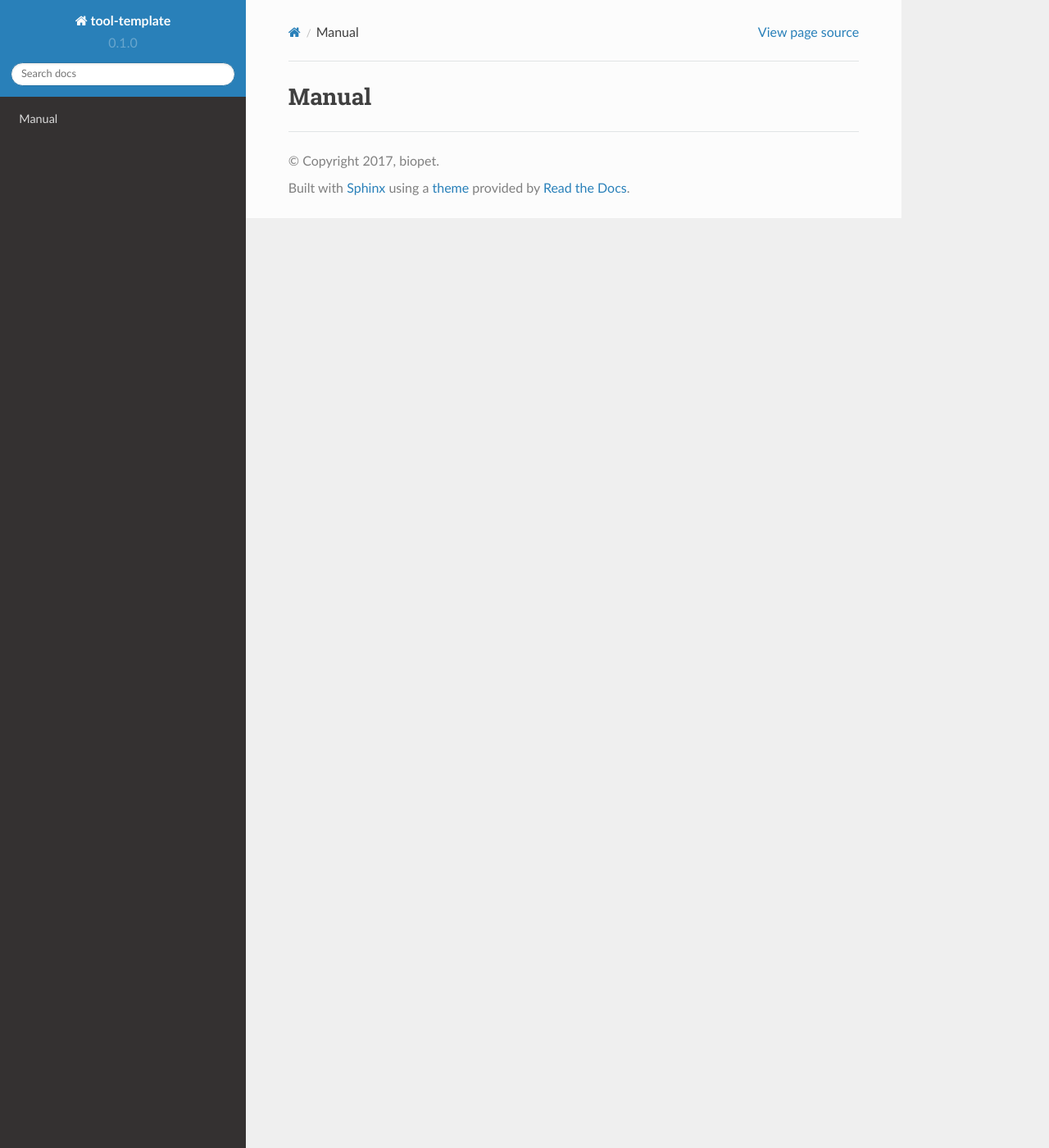
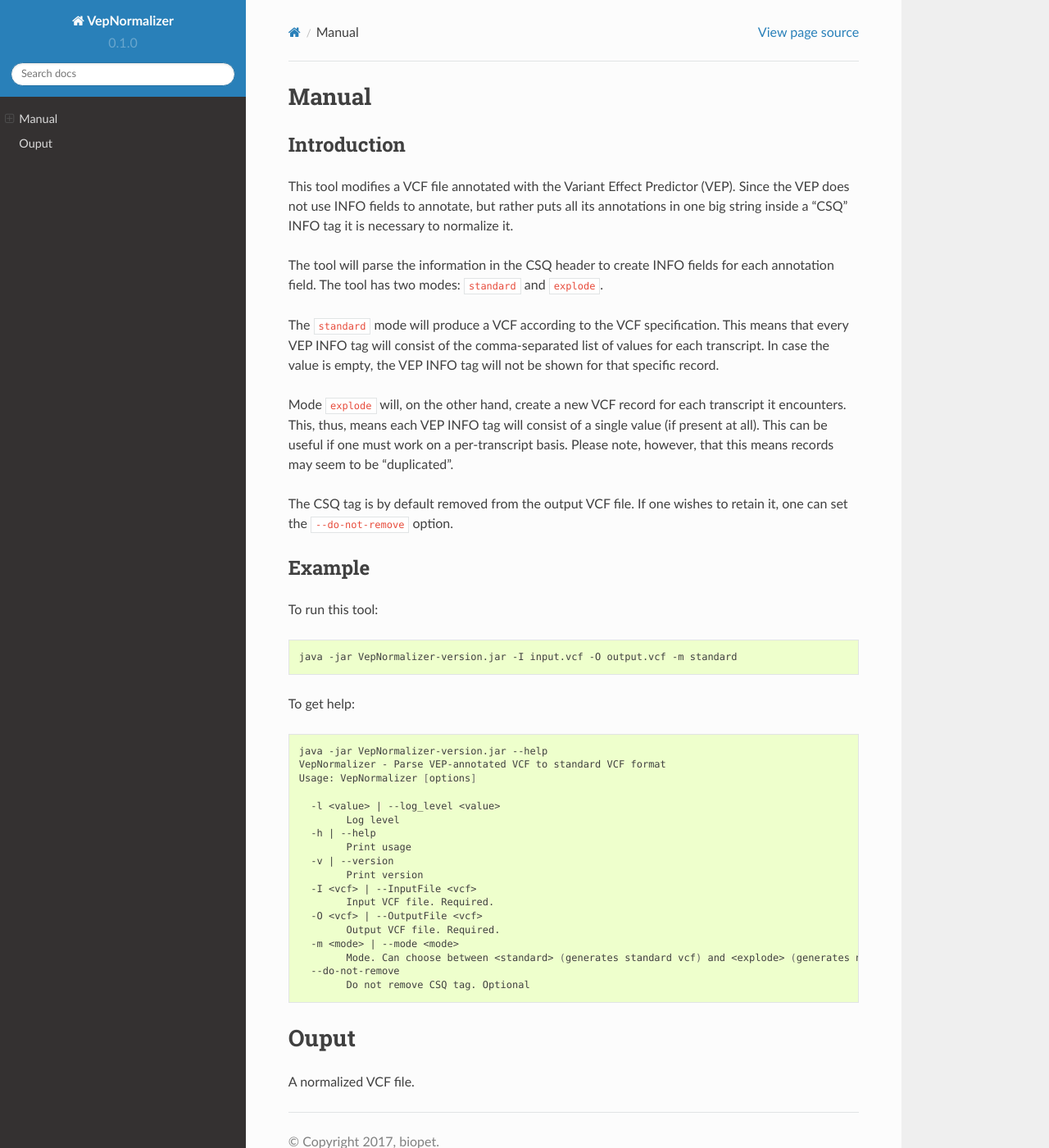
Before and after one commit to biopet/vepnormalizer, a Sphinx documentation site: the page built from docs/MANUAL.md, in a window 1280 px wide and 1400 px high. Shown: the whole window at 82% size. Built offline with Sphinx 7.4.7 and the Read the Docs theme 2.0.0, drawn with Linux system fonts in a browser that asks for light colours.

Commit message:
documentation

````diff
--- a/docs/MANUAL.md
+++ b/docs/MANUAL.md
@@ -1,3 +1,51 @@
 # Manual
 
-<Elaborate usage description>
+## Introduction
+This tool modifies a VCF file annotated with the Variant Effect Predictor (VEP). Since the VEP does not use INFO fields
+to annotate, but rather puts all its annotations in one big string inside a "CSQ" INFO tag it is necessary to normalize
+it.
+
+The tool will parse the information in the CSQ header to create INFO fields for each annotation field. The tool has two
+modes: `standard` and `explode`.
+
+The `standard` mode will produce a VCF according to the VCF specification. This means that every VEP INFO tag will
+consist of the comma-separated list of values for each transcript. In case the value is empty, the VEP INFO tag will
+not be shown for that specific record.
+
+Mode `explode` will, on the other hand, create a new VCF record for each transcript it encounters. This, thus, means
+each VEP INFO tag will consist of a single value (if present at all). This can be useful if one must work on a
+per-transcript basis. Please note, however, that this means records may seem to be "duplicated".
+
+The CSQ tag is by default removed from the output VCF file. If one wishes to retain it, one can set the
+`--do-not-remove` option.
+
+## Example
+To run this tool:
+```bash
+java -jar VepNormalizer-version.jar -I input.vcf -O output.vcf -m standard
+```
+
+To get help:
+```bash
+java -jar VepNormalizer-version.jar --help
+VepNormalizer - Parse VEP-annotated VCF to standard VCF format
+Usage: VepNormalizer [options]
+
+  -l <value> | --log_level <value>
+        Log level
+  -h | --help
+        Print usage
+  -v | --version
+        Print version
+  -I <vcf> | --InputFile <vcf>
+        Input VCF file. Required.
+  -O <vcf> | --OutputFile <vcf>
+        Output VCF file. Required.
+  -m <mode> | --mode <mode>
+        Mode. Can choose between <standard> (generates standard vcf) and <explode> (generates new record for each transcript). Required.
+  --do-not-remove
+        Do not remove CSQ tag. Optional
+```
+
+# Ouput
+A normalized VCF file.
--- a/docs/conf.py
+++ b/docs/conf.py
@@ -49,7 +49,7 @@
 master_doc = 'index'
 
 # General information about the project.
-project = u'tool-template'
+project = u'VepNormalizer'
 copyright = u'2017, biopet'
 author = u'biopet'
 
@@ -118,7 +118,7 @@
 # -- Options for HTMLHelp output ------------------------------------------
 
 # Output file base name for HTML help builder.
-htmlhelp_basename = 'tool-templatedoc'
+htmlhelp_basename = 'VepNormalizerdoc'
 
 
 # -- Options for LaTeX output ---------------------------------------------
@@ -145,7 +145,7 @@
 # (source start file, target name, title,
 #  author, documentclass [howto, manual, or own class]).
 latex_documents = [
-    (master_doc, 'tool-template.tex', u'tool-template Documentation',
+    (master_doc, 'VepNormalizer.tex', u'VepNormalizer Documentation',
      u'biopet', 'manual'),
 ]
 
@@ -155,7 +155,7 @@
 # One entry per manual page. List of tuples
 # (source start file, name, description, authors, manual section).
 man_pages = [
-    (master_doc, 'tool-template', u'tool-template Documentation',
+    (master_doc, 'VepNormalizer', u'VepNormalizer Documentation',
      [author], 1)
 ]
 
@@ -166,7 +166,7 @@
 # (source start file, target name, title, author,
 #  dir menu entry, description, category)
 texinfo_documents = [
-    (master_doc, 'tool-template', u'tool-template Documentation',
-     author, 'tool-template', 'One line description of project.',
+    (master_doc, 'VepNormalizer', u'VepNormalizer Documentation',
+     author, 'VepNormalizer', 'Normalize VEP generated vcf files.',
      'Miscellaneous'),
 ]
--- a/docs/index.rst
+++ b/docs/index.rst
@@ -1,9 +1,9 @@
-.. tool-template documentation master file, created by
+.. VepNormalizer documentation master file, created by
    sphinx-quickstart on Thu Oct 12 09:56:27 2017.
    You can adapt this file completely to your liking, but it should at least
    contain the root `toctree` directive.
 
-Welcome to tool-template's documentation!
+Welcome to VepNormalizer's documentation!
 =========================================
 
 .. mdinclude:: ../README.md
````
Also changed, not shown: README.md (+5 -10 lines), docs/INSTALLATION.md (+2 -2 lines), 1 other file.
